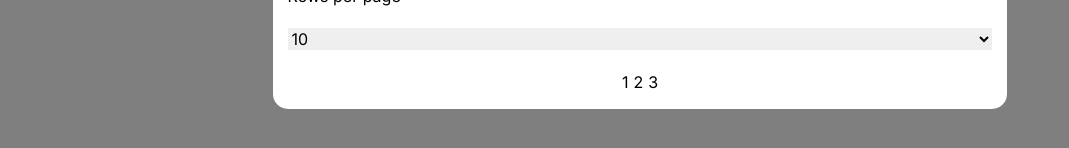
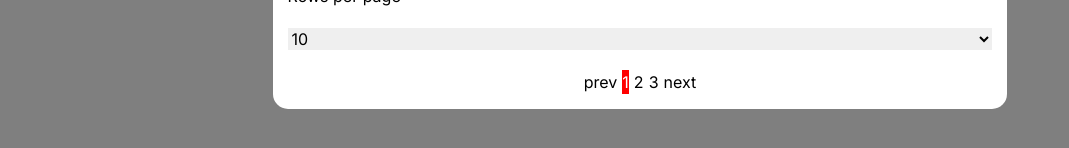
Before and after one commit to karan030204/monter, a Next.js app: page /assignment in a window 1280 px wide. Both pictures are taken after a click on the button "Open Modal". Shown: the part 626-774 px from the top of the page, without its empty margins (0-1069 px from the left). Built offline with nearby package versions, Linux system fonts and the light colour scheme.

Commit message:
ui for selected page number

```diff
--- a/src/app/globals.css
+++ b/src/app/globals.css
@@ -87,3 +87,9 @@ tr:nth-child(even) {
   gap: 5px;
 
 }
+
+
+.page_no .open{
+  background-color: red;
+  color: white;
+}
--- a/src/components/Modal.js
+++ b/src/components/Modal.js
@@ -4,6 +4,8 @@ import { useState, useEffect } from "react";
 import data from "../../api/data.json";
 
 const Modal = ({ onClose, children, title }) => {
+
+
   const [currentPage, setCurrentPage] = useState(1);
   const [itemsPerPage, setItemsPerPage] = useState(10);
   const [totalPages, setTotalPages] = useState(
@@ -92,10 +94,13 @@ const Modal = ({ onClose, children, title }) => {
           </select>
 
           <div className="page_no">
+            <button type="" onClick={()=>{setCurrentPage(currentPage-1)}}>prev</button>
             {pageNumber.map((item, index) => {
               return (
                 <div key={index}>
                   <button
+
+                    className={currentPage == item ? "open" : ""}
                     type=""
                     onClick={(e) => {
                       setCurrentPage(item);
@@ -106,6 +111,8 @@ const Modal = ({ onClose, children, title }) => {
                 </div>
               );
             })}
+            <button type="" onClick={()=>{setCurrentPage(currentPage+1)}}>next</button>
+
           </div>
         </div>
       </div>
```
